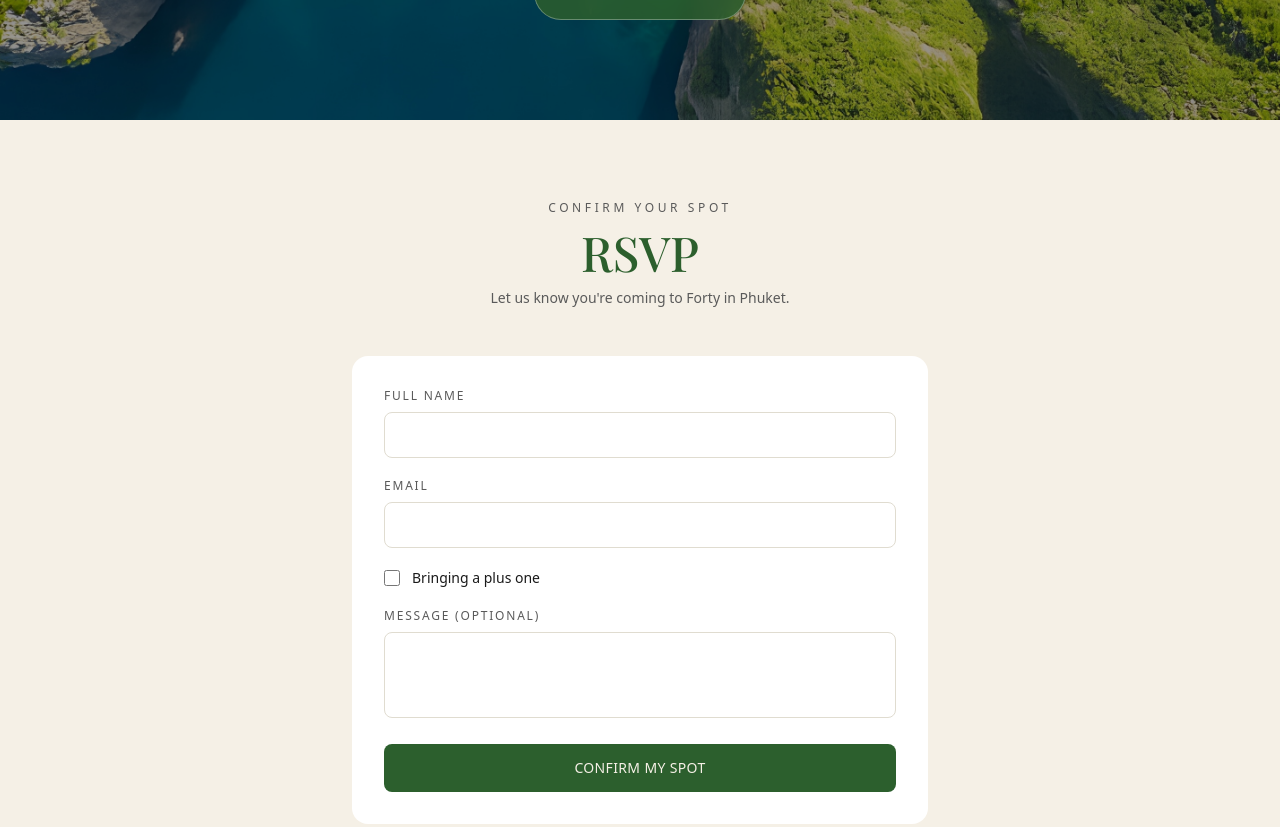
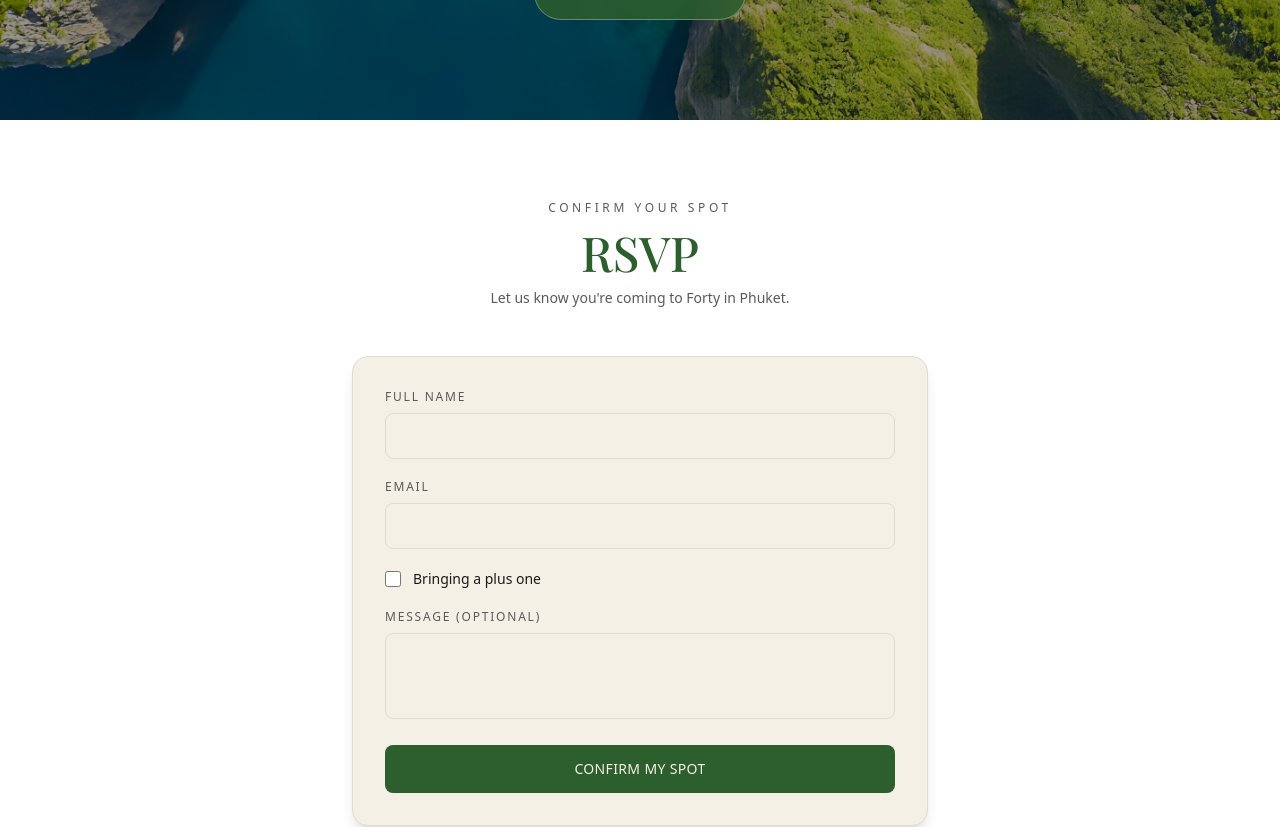
Before and after one commit to nomsou/birthday-phuket, a Next.js app: page / in a window 1280 px wide. Shown: the part 680-1507 px from the top of the page. Built offline with nearby package versions, Linux system fonts and the light colour scheme.

Commit message:
updated rsvp and footer background colour

```diff
--- a/src/components/layout/Footer.tsx
+++ b/src/components/layout/Footer.tsx
@@ -10,7 +10,7 @@ export function Footer() {
 
   return (
     <footer
-      className="mt-auto border-t px-6 py-8 bg-white"
+      className="mt-auto border-t px-6 py-8 bg-[#F5F0E6]"
       style={{ borderColor: "#E0DCD0" }}
     >
       <div className="max-w-3xl mx-auto flex flex-col md:flex-row justify-between items-center gap-6">
--- a/src/components/rsvp/RsvpSection.tsx
+++ b/src/components/rsvp/RsvpSection.tsx
@@ -47,7 +47,7 @@ export function RsvpSection() {
   };
 
   return (
-    <section id="rsvp" className="px-6 py-20 bg-[#F5F0E6]">
+    <section id="rsvp" className="px-6 py-20 bg-white">
       <div className="max-w-xl mx-auto">
         <div className="text-center mb-12 space-y-3">
           <p
@@ -72,8 +72,8 @@ export function RsvpSection() {
 
         {submitted ? (
           <div
-            className="text-center rounded-2xl p-10"
-            style={{ background: "white" }}
+            className="text-center rounded-2xl p-10 shadow-lg"
+            style={{ background: "#F5F0E6", border: "1px solid #E0DCD0" }}
           >
             <h3
               className="text-2xl mb-2"
@@ -92,8 +92,8 @@ export function RsvpSection() {
         ) : (
           <form
             onSubmit={handleSubmit}
-            className="rounded-2xl p-8 space-y-5"
-            style={{ background: "white" }}
+            className="rounded-2xl p-8 space-y-5 shadow-lg"
+            style={{ background: "#F5F0E6", border: "1px solid #E0DCD0" }}
           >
             <div>
               <label
```
